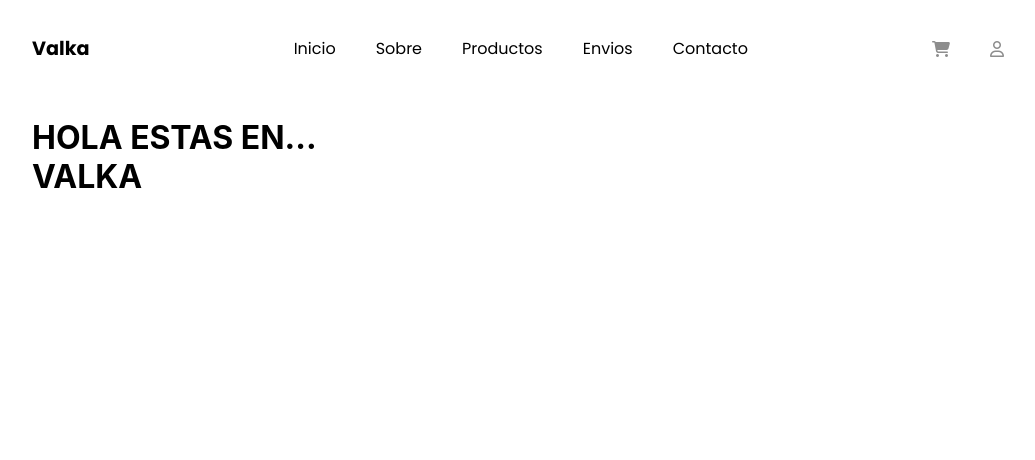
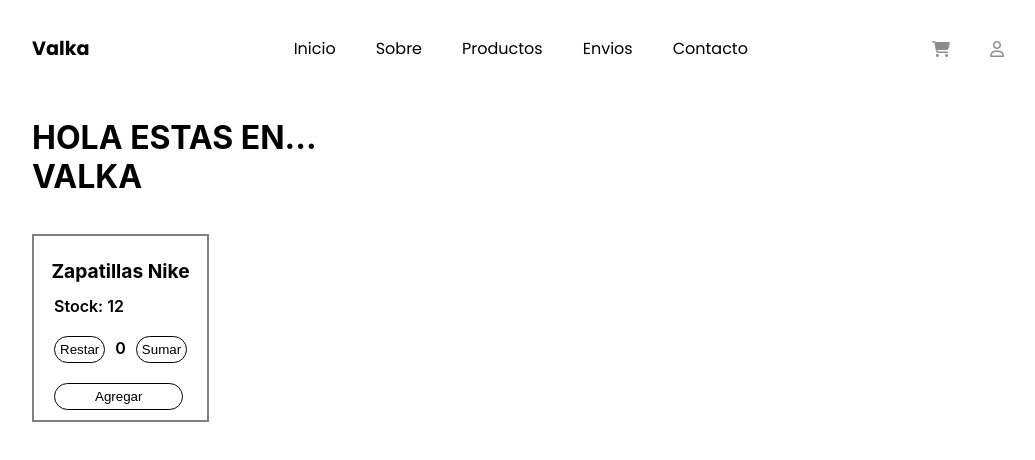
Before and after one commit to Pekita18/React-JS, a React (Create React App) app: page / in a window 1280 px wide. Shown: the top 460 px of the page, without its empty margins (112-1147 px from the left). Built offline with nearby package versions, Linux system fonts and the light colour scheme; the HTML template or start-up script is replaced by a standard one.

Commit message:
DESAFIO 3

```diff
--- /dev/null
+++ b/src/components/ItemCount.js
@@ -0,0 +1,99 @@
+import React, {useState} from 'react';
+
+const ItemCount = ({stock, initial, onAdd}) => {
+
+    const [cantidad, setCantidad] = useState(initial);
+
+    const restar = () => {
+        if(cantidad <= 0){
+            alert("No se puede quitar mas objetos");
+        }else{
+            setCantidad(cantidad - 1);
+        };
+    };
+
+    const sumar = () => {
+        if(cantidad >= stock){
+            alert("No se puede superar la cantidad del Stock");
+        }else{
+            setCantidad(cantidad + 1);
+        }
+    };
+
+    const agregar = () => {
+        if(cantidad <= 0){
+            alert("Para agregar al carrito necesita un objeto.")
+        }else{
+            setCantidad(0);
+            onAdd();
+        }
+    }
+
+    return(
+        <div style={style.cart}>
+            <div style={style.cartContent}>
+                <h1 style={style.h1}>Zapatillas Nike</h1>
+                <div>
+                    <span style={style.stock}>Stock: {stock}</span>
+                    <div style={style.carrito}>
+                        <button style={style.boton} onClick={restar}>Restar</button>
+                        <span>{cantidad}</span>
+                        <button style={style.boton} onClick={sumar}>Sumar</button>
+                    </div>
+                    <button style={style.subir} onClick={agregar}>Agregar</button>
+                </div>
+            </div>
+        </div>
+    );
+};
+
+const style = {
+    cart: {
+        gridColumn: '2 / 10',
+        marginTop: '1rem',
+    },
+
+    cartContent: {
+        display: 'inline-block',
+        border: '2px solid grey',
+        padding: '10px'
+    },
+
+    h1: {
+        fontSize: '1.2rem',
+        textAlign: 'center'
+    },
+
+    stock: {
+        fontWeight: '600',
+        textAlign: 'end',
+        margin: '0px 10px'
+    },
+
+    carrito: {
+        textAlign: 'center',
+        fontWeight: '600',
+        margin: '20px 0px'
+    },
+
+    boton: {
+        margin: '0px 10px',
+        background: 'white',
+        border: '1px solid',
+        borderRadius: '40px',
+        padding: '5px',
+        cursor: 'pointer'
+    },
+
+    subir: {
+        margin: '0px 10px',
+        padding: '5px 40px',
+        background: 'white',
+        border: '1px solid',
+        borderRadius: '40px',
+        cursor: 'pointer'
+    }
+
+}
+
+export default ItemCount;
--- a/src/components/ItemListContainer.js
+++ b/src/components/ItemListContainer.js
@@ -1,9 +1,16 @@
 import React from "react";
+import ItemCount from "./ItemCount";
 
 const ItenListContainer = (prop) => {
+
+    const onAdd = () => {
+        alert("Se agrego al carrito");
+    }
+
     return(
         <>
             <h1 style={style.h1}>{prop.greeting}</h1>
+            <ItemCount stock = {12} initial = {0} onAdd = {onAdd} />
         </>
     )
 }
```
